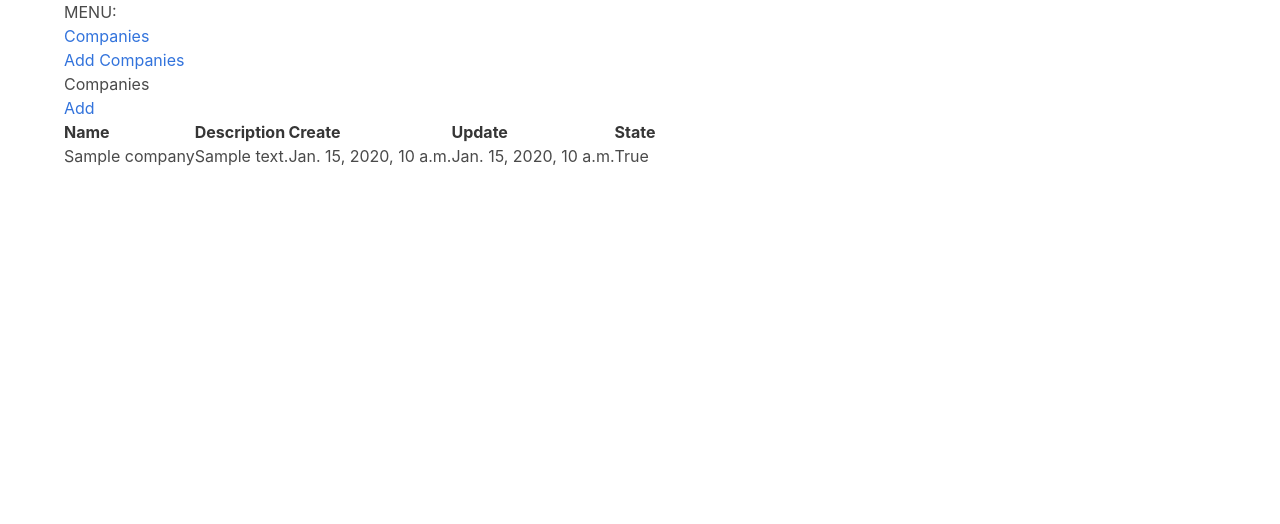
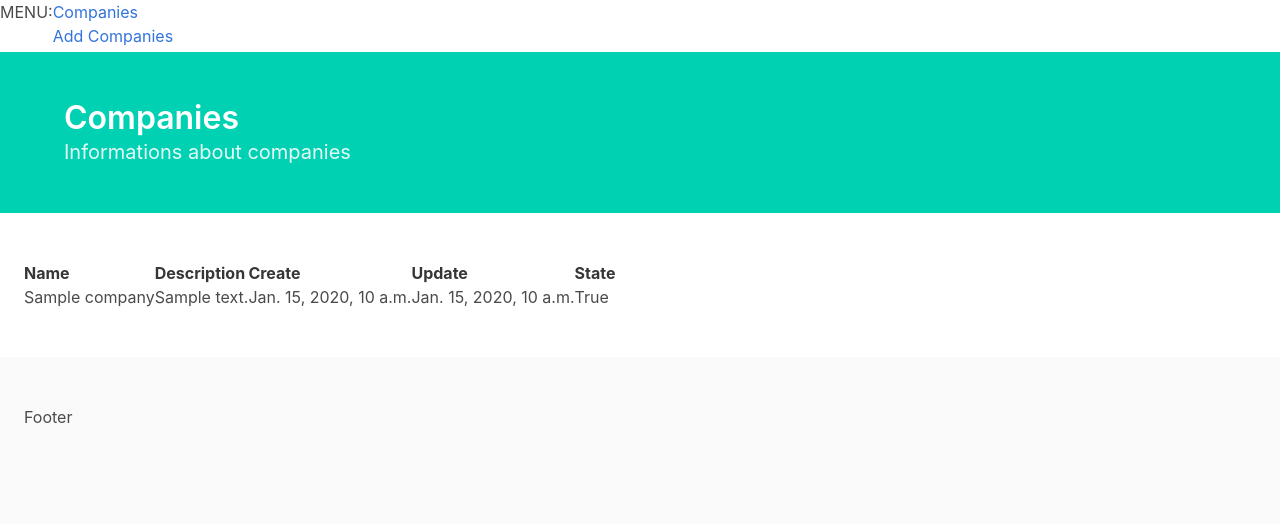
Before and after one commit to fbrump/houres-manager-system, a Django app: page /companies/ in a window 1280 px wide. Shown: the top 524 px of the page. Run offline with Django 3.2, Linux system fonts and the light colour scheme; tables that the repository leaves empty hold one stand-in row (values such as "Sample post").

Commit message:
Added reference for bulma on base.html and styled heade page

```diff
--- a/hoursManagementSystem/company/templates/company/index.html
+++ b/hoursManagementSystem/company/templates/company/index.html
@@ -1,8 +1,18 @@
 {% extends 'base.html' %} {% block content %}
-<h3>Companies</h3>
 
-<a href="{% url 'company:create' %}">Add</a>
-
+<section class="hero is-primary">
+  <div class="hero-body">
+    <div class="container">
+      <h1 class="title">
+        Companies
+      </h1>
+      <h2 class="subtitle">
+        Informations about companies
+      </h2>
+    </div>
+  </div>
+</section>
+<section class="section">
     <table>
         <thead>
             <tr>
@@ -25,5 +35,5 @@
             {% endfor %}
         </tbody>
     </table>
-
+</section>
 {% endblock content %}
--- a/hoursManagementSystem/templates/base.html
+++ b/hoursManagementSystem/templates/base.html
@@ -11,13 +11,20 @@
 </head>
 
 <body>
-    <div class="container">
+    <div class="container is-fullhd">
+        <header class="navbar">
             MENU:
             <ul>
                 <li><a href="{% url 'company:index' %}">Companies</a></li>
                 <li><a href="{% url 'company:create' %}">Add Companies</a></li>
             </ul>
+        </header>
+        <section>
             {% block content %} {% endblock content %}
+        </section>
+        <footer class="footer">
+            <p>Footer</p>
+        </footer>
     </div>
 </body>
 
```
Also changed, not shown: hoursManagementSystem/company/templates/company/create.html (+14 -3 lines). Lines whose indentation alone changed are shown as unchanged.
